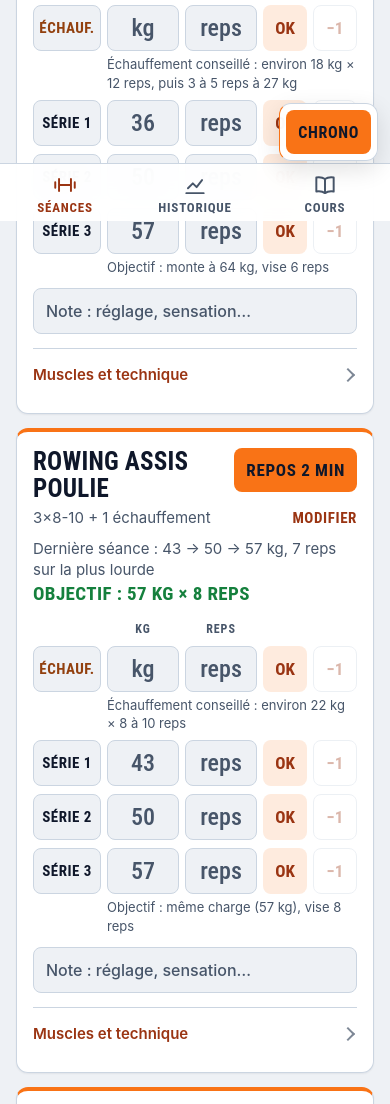
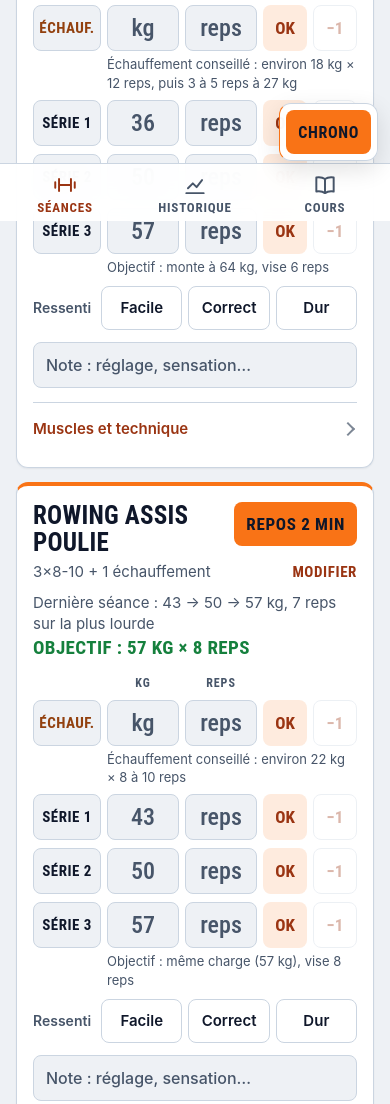
Before and after one commit to amauryfrangeul-bot/carnet-de-salle, a plain HTML site: page index.html in a window 390 px wide. Shown: the part 623-1727 px from the top of the page. Drawn offline with Linux system fonts and the light colour scheme.

Commit message:
Ressenti par exercice (facile, correct, dur) pris en compte dans les conseils de charge
Co-Authored-By: Claude Opus 5.5 <noreply@anthropic.com>
Claude-Session: https://claude.ai/code/session_01LQ63V2RJVsTdtLQtS2FZp9

```diff
--- a/index.html
+++ b/index.html
@@ -287,6 +287,8 @@ section.c>.ct{flex-wrap:wrap;row-gap:8px}section.c>.ct>h2{flex:1 1 9ch;overflow-
 .rcp{list-style:none;margin:8px 0 0;padding:0;text-align:left;font-size:15px;line-height:1.45;font-weight:400}.rcp li,.rcp li.up{margin:4px 0;color:var(--ink)}.rcp b{color:var(--ink)}
 
 .msl{list-style:none;margin:8px 0 0;padding:0}.msl li{display:grid;grid-template-columns:minmax(0,1.5fr) minmax(0,1fr) 34px 46px;gap:8px;align-items:center;padding:5px 0;font-size:15px;border-bottom:1px solid var(--rule)}.msl .bg{height:8px;border-radius:4px;background:var(--rule);overflow:hidden}.msl .bg i{display:block;height:100%;background:var(--mut)}.msl .ok .bg i{background:var(--ok)}.msl .lo .bg i{background:var(--acc)}.msl .nb{text-align:right;font-weight:600}.msl .tg{font-size:13px;font-weight:700;text-transform:uppercase;letter-spacing:.04em}.msl .ok .tg{color:var(--ok)}.msl .lo .tg{color:var(--ink)}.msl .mi .tg{color:var(--mut)}
+
+.fl{display:grid;grid-template-columns:auto repeat(3,minmax(0,1fr));gap:6px;align-items:center;margin:10px 0 4px}.fl span{font-size:14px;font-weight:600;color:var(--mut);padding-right:4px}.fl button{min-height:44px;border:1px solid var(--rule);border-radius:8px;background:transparent;color:var(--ink);font:inherit;font-size:15px;font-weight:600}.fl button.on{background:var(--ink);color:var(--bg);border-color:var(--ink)}
 </style></head><body>
 
 <main><div id="app"></div><footer class="ft"><a href="confidentialite.html">Confidentialité</a><a href="cgu.html">CGU et mentions légales</a></footer></main>
@@ -309,7 +311,7 @@ const KEY="prog_perte_gras_v1",app=document.getElementById("app");
 let H={},cur=0,MODE="s",HS=0;
 function clean(h){const o={},isO=x=>x&&typeof x=="object"&&!Array.isArray(x),isD=d=>typeof d=="string"&&/^\d{4}-\d{1,2}-\d{1,2}$/.test(d),okN=n=>typeof n=="number"&&isFinite(n)&&n>=0&&n<=2000,txt=(t,n)=>String(t).replace(/[<>]/g,"").slice(0,n);
  const side=a=>Array.isArray(a)?a.map(x=>Array.isArray(x)?[okN(x[0])?x[0]:null,okN(x[1])?x[1]:null]:[null,null]):null;
- const rc=r=>{if(!isO(r)||!okN(r.kg))return null;const q={kg:r.kg,reps:okN(r.reps)?r.reps:null,sets:Array.isArray(r.sets)&&r.sets.length&&r.sets.every(okN)?r.sets.slice(0,12):[r.kg]};if(Array.isArray(r.r))q.r=r.r.slice(0,12).map(x=>okN(x)?x:null);if(isD(r.d))q.d=r.d;const L=side(r.L),R=side(r.R);if(L&&R){q.L=L;q.R=R}return q};
+ const rc=r=>{if(!isO(r)||!okN(r.kg))return null;const q={kg:r.kg,reps:okN(r.reps)?r.reps:null,sets:Array.isArray(r.sets)&&r.sets.length&&r.sets.every(okN)?r.sets.slice(0,12):[r.kg]};if(Array.isArray(r.r))q.r=r.r.slice(0,12).map(x=>okN(x)?x:null);if(isD(r.d))q.d=r.d;const L=side(r.L),R=side(r.R);if(L&&R){q.L=L;q.R=R}if(/^[ecd]$/.test(r.f))q.f=r.f;return q};
  if(!isO(h))return o;
  Object.keys(h).forEach(k=>{const v=h[k];
   if(/^\d+\.\d+$/.test(k)){const q=rc(v);if(q){q.p=rc(v.p);o[k]=q}}
@@ -322,6 +324,7 @@ function clean(h){const o={},isO=x=>x&&typeof x=="object"&&!Array.isArray(x),isD
   else if(/^t\.\d+\.\d+$/.test(k)){if(typeof v=="string"&&v)o[k]=v.slice(0,140)}
   else if(/^z\.\d+\.\d+$/.test(k)){if(isO(v)){const z={};Object.keys(v).slice(0,30).forEach(n=>{const e=v[n];if(isO(e)){const c=clean({"0.0":e.r,"h.0.0":e.h,"t.0.0":e.t});z[txt(n,120)]={r:c["0.0"]||null,h:c["h.0.0"]||null,t:c["t.0.0"]||null}}});if(Object.keys(z).length)o[k]=z}}
   else if(/^m\.[a-z0-9]+$/.test(k)){if(v)o[k]=1}
+  else if(/^f\.\d+\.\d+$/.test(k)){if(isO(v)&&isD(v.d)&&/^[ecd]$/.test(v.v))o[k]={d:v.d,v:v.v}}
   else if(k=="w"){if(Array.isArray(v))o.w=v.filter(e=>isO(e)&&isD(e.d)&&typeof e.kg=="number"&&e.kg>=30&&e.kg<=250).map(e=>({d:e.d,kg:e.kg}))}});
  return o}
 try{H=clean(JSON.parse(localStorage.getItem(KEY)||"{}"));cur=+localStorage.getItem(KEY+"_cur")||0}catch(e){H={}}
@@ -369,12 +372,13 @@ function ladder(i,j){const s=new Set(),add=v=>{if(typeof v=="number"&&v>0)s.add(
 let LADS={};
 function rng(rg){const m=String(rg).match(/^(\d+)(?:-(\d+))?$/);return m?[+m[1],+(m[2]||m[1])]:null}
 function dnStep(kg,st,lad){if(st)return Math.max(0,Math.round((kg-st)*100)/100);if(lad&&lad.length){const lw=lad.filter(v=>v<kg-.01);if(lw.length){const v=lw[lw.length-1];if(kg-v<=Math.max(10,3*inc0(kg)))return v}}return Math.max(0,Math.round((kg-inc0(kg))*100)/100)}
-function prog(rows,st,lad,prev){
+function prog(rows,st,lad,prev,feel){
  return rows.map((r,q)=>Object.assign((()=>{const R=rng(r.rg),sec=/s$/.test(String(r.rg).trim());
   if(r.kg==null)return{k:null,r:R?R[0]:(sec?parseInt(r.rg):null),w:"none"};
   if(r.reps==null)return{k:r.kg,r:R?R[0]:null,w:"none"};
   if(r.kg===0||!R)return{k:r.kg,r:sec?r.reps+5:r.reps+1,w:sec?"sec":"bw"};
-  const lo=R[0],hi=R[1],d=inc(r.kg,st,lad),big=r.kg>0&&d/r.kg>.2,thr=hi+(big?2:0);
+  const lo=R[0],hi=R[1],d=inc(r.kg,st,lad),big=r.kg>0&&d/r.kg>.2,thr=hi+(big&&feel!=="e"?2:0);
+  if(r.reps>=hi&&feel==="d")return{k:r.kg,r:r.reps,w:"hard"};
   if(r.reps>=thr){const nk=Math.round((r.kg+d)*100)/100;
    const b=rows.find((o,k)=>{if(k===q||o.kg==null||o.reps==null||o.kg<r.kg-.01||o.kg>nk+.01)return false;const O=rng(o.rg);return O&&o.reps<O[0]});
    if(b)return{k:r.kg,r:r.reps,w:"hold",bk:b.kg,blo:rng(b.rg)[0]};
@@ -393,6 +397,7 @@ function ptx(t){const f=fmt;switch(t.w){
  case"up":return`monte à ${f(t.k)} kg, vise ${t.r} reps`;
  case"hold":return Math.abs(t.bk-t.k)<.01?`garde ${f(t.k)} kg, vise ${t.r} reps : monte quand toutes tes séries à ${f(t.k)} kg auront atteint ${t.blo} reps`:`garde ${f(t.k)} kg, vise ${t.r} reps : monte quand ta série à ${f(t.bk)} kg aura atteint ${t.blo} reps`;
  case"big":return`même charge (${f(t.k)} kg), vise ${t.r} reps (cran suivant +${f(t.d)} kg : monte à ${t.thr} reps)`;
+ case"hard":return`garde ${f(t.k)} kg, vise ${t.r} reps (tu as noté « dur » : consolide avant de monter)`;
  case"down":return`baisse à ${f(t.k)} kg, vise ${t.r} reps (2 séances sous la fourchette)`;
  case"sec":return t.k===0?"poids du corps, vise +5 secondes":"même charge, vise +5 secondes";
  case"bw":return t.k===0?`poids du corps, vise ${t.r} reps`:`même charge (${f(t.k)} kg), vise ${t.r} reps`;
@@ -409,10 +414,10 @@ function sug(r,reps,st,lad,pyr){
  if(!r)return["Pas encore d’historique","Note ta première série de travail"];
  const last=(r.sets&&r.sets.length>1?r.sets.map(fmt).join(" → "):fmt(r.kg))+" kg"+(r.reps?`, ${r.reps} reps sur la plus lourde`:""),h=hi(reps);
  if(!r.reps||!h)return[last,"Note tes reps pour débloquer l’objectif"];
- const rows=rowsOf(r,reps,pyr),T=prog(rows,st,lad,rowsOf(r.p,reps,pyr)),i=topI(rows),t=T[i];
+ const rows=rowsOf(r,reps,pyr),T=prog(rows,st,lad,rowsOf(r.p,reps,pyr),r.f),i=topI(rows),t=T[i];
  if(!t)return[last,"Note tes reps pour débloquer l’objectif"];
  if(t.k===0)return[last,`Objectif : ${t.r} reps au poids du corps`];
- const why={up:" (tu montes)",down:" (tu redescends d’un cran pour repartir)",hold:" (tu gardes la charge)"}[t.w]||"";
+ const why={hard:" (tu consolides)",up:" (tu montes)",down:" (tu redescends d’un cran pour repartir)",hold:" (tu gardes la charge)"}[t.w]||"";
  return[last,`Objectif : ${fmt(t.k)} kg × ${t.r} reps`+why]}
 const INFO=[
 [/pullover|bras tendu/,"Grand dorsal","Triceps (longue portion), grand rond, pectoraux","Coudes à peine fléchis et fixes. Tire avec le dos, pas avec les bras, et garde le buste immobile."],
@@ -502,7 +507,7 @@ function advise(c,top,tt){
  if(rf){if(top.kg>rf.kg)t="up";else if(top.kg<rf.kg)t="dn";else if(rf.reps){if(top.reps>rf.reps)t="up";else if(top.reps<rf.reps)t="dn"}}
  const lead={up:"En progression. ",dn:"En dessous de la dernière fois. ",flat:rf?"Même niveau que la dernière fois. ":""}[t];
  let tip="";const R=rng(tt&&tt.rg||rg);
- if(tt)tip={up:"Haut de la fourchette atteint : tu monteras la charge la prochaine fois.",hold:"Haut de la fourchette atteint, mais garde cette charge : ta série plus lourde doit d’abord tenir la fourchette.",big:"Haut de la fourchette atteint. Le cran suivant est gros : fais encore 2 reps de plus avant de monter.",down:"Deux séances sous la fourchette : la prochaine fois, baisse d’un cran pour repartir proprement.",lo:R?`Sous la fourchette (${R[0]}-${R[1]} reps) : garde cette charge jusqu’à atteindre ${R[0]} reps.`:"",same:"Dans la fourchette : vise une rep de plus."}[tt.w]||"";
+ if(tt)tip={up:"Haut de la fourchette atteint : tu monteras la charge la prochaine fois.",hold:"Haut de la fourchette atteint, mais garde cette charge : ta série plus lourde doit d’abord tenir la fourchette.",big:"Haut de la fourchette atteint. Le cran suivant est gros : fais encore 2 reps de plus avant de monter.",hard:"Tu as noté « dur » : garde la charge la prochaine fois pour la consolider.",down:"Deux séances sous la fourchette : la prochaine fois, baisse d’un cran pour repartir proprement.",lo:R?`Sous la fourchette (${R[0]}-${R[1]} reps) : garde cette charge jusqu’à atteindre ${R[0]} reps.`:"",same:"Dans la fourchette : vise une rep de plus."}[tt.w]||"";
  return[t,lead+tip]}
 function rgRow(rg,n,pyr){if(!pyr||n<=1)return rg;const m=String(rg).match(/^(\d+)-(\d+)$/);if(!m)return rg;const d=2*(n-1);return(+m[1]+d)+"-"+(+m[2]+d)}
 function plan(kg,reps,rg,st,lad){const sec=/s$/.test(String(rg).trim()),m=String(rg).match(/^(\d+)(?:-(\d+))?$/),lo=m?+m[1]:(sec?parseInt(rg):null);
@@ -510,7 +515,7 @@ function plan(kg,reps,rg,st,lad){const sec=/s$/.test(String(rg).trim()),m=String
  const hi=+(m[2]||m[1]);if(reps>=hi)return[Math.round((kg+inc(kg,st,lad))*100)/100,lo];if(reps<lo)return[kg,lo];return[kg,reps+1]}
 function card(p,j,tag,nm){
  const w=Math.min(+p[1],3),st=stepOf(S[cur][3][j]),rc=ref(cur,j),lad=LADS[j]=ladder(cur,j),uni=/unilat|bûcheron/i.test(nm),pyr=/pyramide/i.test(nm),sg=sug(rc,p[2],st,lad,pyr),pr=prOf(cur,j),sgn=rc&&rc.reps&&stag(cur,j);
- const TC=prog(rowsOf(rc,p[2],pyr),st,lad,rowsOf(rc&&rc.p,p[2],pyr)),TL=uni?prog(rowsOf(rc,p[2],pyr,"L"),st,lad,rowsOf(rc&&rc.p,p[2],pyr,"L")):null,TR=uni?prog(rowsOf(rc,p[2],pyr,"R"),st,lad,rowsOf(rc&&rc.p,p[2],pyr,"R")):null,tp=t=>t&&t.w!=="none"?[t.k,t.r]:null;
+ const fz=rc&&rc.f,TC=prog(rowsOf(rc,p[2],pyr),st,lad,rowsOf(rc&&rc.p,p[2],pyr),fz),TL=uni?prog(rowsOf(rc,p[2],pyr,"L"),st,lad,rowsOf(rc&&rc.p,p[2],pyr,"L"),fz):null,TR=uni?prog(rowsOf(rc,p[2],pyr,"R"),st,lad,rowsOf(rc&&rc.p,p[2],pyr,"R"),fz):null,fe=H["f."+cur+"."+j],fv=fe&&fe.d==today()?fe.v:"",tp=t=>t&&t.w!=="none"?[t.k,t.r]:null;
  let pairs=rc&&rc.sets?rc.sets.map((kg,i)=>[kg,repsOf(rc,i)]):[];if(pyr)pairs=pairs.slice().sort((a,b)=>b[0]-a[0]);
  let rows="";
  for(let q=1;q<=w+1;q++){
@@ -522,7 +527,7 @@ function card(p,j,tag,nm){
   rows+=`<div class="row${uni?" u":""}" data-j="${j}" data-rg="${rrg}" data-lk="${dv(pv)}" data-lr="${dv(lp&&lp[1])}" data-pk="${dv(pa[0])}" data-pr="${dv(pa[1])}" data-pk2="${dv(pb[0])}" data-pr2="${dv(pb[1])}" data-px="${esc(px)}"><label class="chip"><input type="checkbox" class="wu"${q==1?" checked":""}><span class="a">Échauf.</span><span class="b">Série ${q-1}</span></label>`+(uni?`<span class="sd">G</span><input class="kg" inputmode="decimal" autocomplete="off" aria-label="Charge côté gauche, ligne ${q}" ${sd("L")}><input class="rp" inputmode="numeric" autocomplete="off" aria-label="Répétitions côté gauche, ligne ${q}" placeholder="reps">${qb("",", côté gauche")}<span class="sd">D</span><input class="kg2" inputmode="decimal" autocomplete="off" aria-label="Charge côté droit, ligne ${q}" ${sd("R")}><input class="rp2" inputmode="numeric" autocomplete="off" aria-label="Répétitions côté droit, ligne ${q}" placeholder="reps">${qb(' data-sd="2"',", côté droit")}`:`<input class="kg" inputmode="decimal" autocomplete="off" aria-label="Charge, ligne ${q}" placeholder="${ph}" data-ph="${pv===null?"":pv}"><input class="rp" inputmode="numeric" autocomplete="off" aria-label="Répétitions, ligne ${q}" placeholder="reps">${qb("","")}`)+`</div><div class="nx"></div>`}
  const rest=p[3]=="0 s"?`<span class="r z">Sans repos</span>`:`<button class="r" data-s="${p[3]}">Repos ${p[3]}</button>`,
   fmtL=pyr?`${w} séries : ${Array.from({length:w},(_,n)=>rgRow(p[2],n+1,true)).join(" / ")} reps + 1 échauffement`:`${w}×${p[2]}${uni?" par côté":""} + 1 échauffement`;
- return `<section class="c" data-j="${j}" data-r="${p[2]}" data-st="${st}" data-py="${pyr?1:""}"><div class="ct"><h2>${tag?`<em>${tag}</em>`:""}${pyr?nm.replace(/\s*\(pyramide inversée\)/i,""):nm}</h2>${rest}</div><p class="m"><span>${fmtL}</span><button class="lk ed" data-e="${j}">Modifier</button></p>${pyr?`<p class="last"><b>Pyramide inversée.</b> Série la plus lourde en premier, puis allège d’environ 10 % à chaque série en visant plus de reps.</p>`:""}<p class="last">Dernière séance : ${sg[0]}</p>${pr?`<p class="last rcd">${prTxt(pr)}</p>`:""}<p class="goal"><b>${sg[1]}</b></p>${sgn?`<p class="last stg">Pas de progrès depuis 3 séances. C’est normal en sèche : garde la charge et vise une rep de plus. Si ça dure, soigne ton sommeil.</p>`:""}<div class="hdr${uni?" u":""}"><span></span>${uni?"<span></span>":""}<span>kg</span><span>reps</span><span></span><span></span></div>${rows}<input class="nt" maxlength="140" placeholder="Note : réglage, sensation…" aria-label="Note pour cet exercice" value="${esc(H["t."+cur+"."+j]||"")}" autocomplete="off" enterkeyhint="done"><p class="adv"></p>${info(nm,p[4])}</section>`}
+ return `<section class="c" data-j="${j}" data-r="${p[2]}" data-st="${st}" data-py="${pyr?1:""}"><div class="ct"><h2>${tag?`<em>${tag}</em>`:""}${pyr?nm.replace(/\s*\(pyramide inversée\)/i,""):nm}</h2>${rest}</div><p class="m"><span>${fmtL}</span><button class="lk ed" data-e="${j}">Modifier</button></p>${pyr?`<p class="last"><b>Pyramide inversée.</b> Série la plus lourde en premier, puis allège d’environ 10 % à chaque série en visant plus de reps.</p>`:""}<p class="last">Dernière séance : ${sg[0]}</p>${pr?`<p class="last rcd">${prTxt(pr)}</p>`:""}<p class="goal"><b>${sg[1]}</b></p>${sgn?`<p class="last stg">Pas de progrès depuis 3 séances. C’est normal en sèche : garde la charge et vise une rep de plus. Si ça dure, soigne ton sommeil.</p>`:""}<div class="hdr${uni?" u":""}"><span></span>${uni?"<span></span>":""}<span>kg</span><span>reps</span><span></span><span></span></div>${rows}<div class="fl" role="group" aria-label="Ressenti sur cet exercice"><span>Ressenti</span>${[["e","Facile"],["c","Correct"],["d","Dur"]].map(x=>`<button data-fe="${x[0]}" data-fj="${j}" class="${fv==x[0]?"on":""}" aria-pressed="${fv==x[0]}">${x[1]}</button>`).join("")}</div><input class="nt" maxlength="140" placeholder="Note : réglage, sensation…" aria-label="Note pour cet exercice" value="${esc(H["t."+cur+"."+j]||"")}" autocomplete="off" enterkeyhint="done"><p class="adv"></p>${info(nm,p[4])}</section>`}
 const COURS=[
 
 {t:"Les muscles, simplement",k:"Un muscle ne sait que tirer. Pour bouger dans les deux sens, il en faut deux opposés.",b:[
@@ -708,7 +713,7 @@ function upd(){if(!document.getElementById("pb"))return;
  const cs=app.querySelectorAll("section.c"),tally={up:0,flat:0,dn:0};let d=0,all=cs.length>0;
  cs.forEach((c,ci)=>{let n=0,ok=false,top=null,topT=null;const rc=ref(cur,+c.dataset.j),rg=c.dataset.r,st=+c.dataset.st||0,lad=LADS[c.dataset.j],pyrC=c.dataset.py=="1",uniC=!!c.querySelector(".row.u");
   const live=[...c.querySelectorAll(".row")].filter(r=>!r.querySelector(".wu").checked).map(r=>{const k=r.querySelector(".kg"),rpL=rpn(r.querySelector(".rp").value),s2=side2(r),kgL=k.value!==""?num(k.value):(k.dataset.ph!==""?+k.dataset.ph:(rpL!==null||(s2&&s2.reps!==null)?0:null)),rrg=r.dataset.rg||rg;let kg=kgL,rp=rpL;if(s2){const kgR=s2.kg!==null?s2.kg:kgL;if(kgL===null||rpL===null||s2.reps===null)rp=null;else if(kgR<kgL||(kgR==kgL&&s2.reps<rpL)){kg=kgR;rp=s2.reps}return{c:{kg:kg,reps:rp,rg:rrg},l:{kg:kgL,reps:rpL,rg:rrg},r:{kg:s2.kg!==null?s2.kg:kgL,reps:s2.reps,rg:rrg}}}return{c:{kg:kg,reps:rp,rg:rrg}}});
-  const LC=prog(live.map(x=>x.c),st,lad,rowsOf(rc,rg,pyrC)),LL=uniC?prog(live.map(x=>x.l||x.c),st,lad,rowsOf(rc,rg,pyrC,"L")):null,LR=uniC?prog(live.map(x=>x.r||x.c),st,lad,rowsOf(rc,rg,pyrC,"R")):null;
+  const fe0=H["f."+cur+"."+c.dataset.j],fv=fe0&&fe0.d==today()?fe0.v:undefined,LC=prog(live.map(x=>x.c),st,lad,rowsOf(rc,rg,pyrC),fv),LL=uniC?prog(live.map(x=>x.l||x.c),st,lad,rowsOf(rc,rg,pyrC,"L"),fv):null,LR=uniC?prog(live.map(x=>x.r||x.c),st,lad,rowsOf(rc,rg,pyrC,"R"),fv):null;
   const fw=[...c.querySelectorAll(".row")].find(r=>!r.querySelector(".wu").checked),fk=fw&&fw.querySelector(".kg"),base=fk?(fk.value!==""?num(fk.value):(fk.dataset.ph!==""?+fk.dataset.ph:null)):null;
   c.querySelectorAll(".row").forEach(r=>{r.querySelectorAll(".qk").forEach(b=>{const f=r.querySelector(b.dataset.sd?".rp2":".rp").value!=="";if(b.dataset.q=="p"){b.textContent=f?"+1":"OK";b.setAttribute("aria-label",(f?"Une rep de plus":"Remplir avec l’objectif")+(b.dataset.sd?", côté droit":""))}else b.disabled=!f});if(!r.querySelector(".wu").checked){n++;r.querySelector(".b").textContent="Série "+n;
    const k=r.querySelector(".kg"),p=r.querySelector(".rp"),s2=side2(r);
@@ -756,7 +761,7 @@ function save(auto,part){clearTimeout(tv);pend=0;
  let n=0;
  Object.keys(rows).forEach(j=>{let best=null;
   rows[j].forEach(r=>{if(!r.w&&r.kg!==null&&(!best||r.kg>best.kg||(r.kg==best.kg&&(r.reps||0)>(best.reps||0))))best=r});
-  if(best){const old=rec(cur,+j),ws=rows[j].filter(r=>!r.w&&r.kg!==null);H[cur+"."+j]={kg:best.kg,reps:best.reps,sets:ws.map(r=>r.kg),r:ws.map(r=>r.reps),d:today(),p:old?(old.d==today()?(old.p||null):{kg:old.kg,reps:old.reps,sets:old.sets,r:old.r,L:old.L,R:old.R}):null};if(ws[0].L){H[cur+"."+j].L=ws.map(r=>r.L);H[cur+"."+j].R=ws.map(r=>r.R)}{const hk="h."+cur+"."+j,ar=H[hk]||[],en={d:today(),kg:best.kg,reps:best.reps,vol:Math.round(ws.reduce((a,r)=>a+(r.L?((r.L[0]||0)*(r.L[1]||0)+(r.R[0]||0)*(r.R[1]||0)):(r.kg||0)*(r.reps||0)),0))};if(ar.length&&ar[ar.length-1].d==today())ar[ar.length-1]=en;else ar.push(en);H[hk]=ar}n++}});
+  if(best){const old=rec(cur,+j),ws=rows[j].filter(r=>!r.w&&r.kg!==null);H[cur+"."+j]={kg:best.kg,reps:best.reps,sets:ws.map(r=>r.kg),r:ws.map(r=>r.reps),d:today(),...((x=>x&&x.d==today()?{f:x.v}:{})(H["f."+cur+"."+j])),p:old?(old.d==today()?(old.p||null):{kg:old.kg,reps:old.reps,sets:old.sets,r:old.r,L:old.L,R:old.R}):null};if(ws[0].L){H[cur+"."+j].L=ws.map(r=>r.L);H[cur+"."+j].R=ws.map(r=>r.R)}{const hk="h."+cur+"."+j,ar=H[hk]||[],en={d:today(),kg:best.kg,reps:best.reps,vol:Math.round(ws.reduce((a,r)=>a+(r.L?((r.L[0]||0)*(r.L[1]||0)+(r.R[0]||0)*(r.R[1]||0)):(r.kg||0)*(r.reps||0)),0))};if(ar.length&&ar[ar.length-1].d==today())ar[ar.length-1]=en;else ar.push(en);H[hk]=ar}n++}});
  if(n){if(!part)H["v."+cur]=today();const nn=H["n."+cur]||[];if(nn[nn.length-1]!==today())nn.push(today());H["n."+cur]=nn}store();
  const nt=app.querySelector(".note");if(stErr){if(nt)nt.textContent="Enregistrement impossible : le stockage du téléphone est plein ou bloqué.";return}
  if(part)return;
@@ -768,6 +773,7 @@ app.addEventListener("click",e=>{
  const t=e.target.closest("button");if(!t)return;
  if(t.dataset.t!==undefined)setTheme(t.dataset.t);
  else if(t.dataset.q!==undefined)qfill(t);
+ else if(t.dataset.fe!==undefined){const k="f."+cur+"."+t.dataset.fj,o=H[k],off=o&&o.d==today()&&o.v==t.dataset.fe;if(off)delete H[k];else H[k]={d:today(),v:t.dataset.fe};const r=H[cur+"."+t.dataset.fj];if(r&&r.d==today()){if(off)delete r.f;else r.f=t.dataset.fe}store();t.parentNode.querySelectorAll("button").forEach(b=>{const on=!off&&b===t;b.classList.toggle("on",on);b.setAttribute("aria-pressed",on)});upd()}
  else if(t.dataset.ar!==undefined){AUTO=t.dataset.ar=="1";try{localStorage.setItem(KEY+"_auto",AUTO?"1":"0")}catch(x){}app.querySelectorAll("[data-ar]").forEach(b=>{const on=(b.dataset.ar=="1")==AUTO;b.classList.toggle("on",on);b.setAttribute("aria-pressed",on)})}
  else if(t.id=="bks2")doBackup();
  else if(t.dataset.bz!==undefined){try{localStorage.setItem(KEY+"_bks",today())}catch(x){}const w=app.querySelector(".bkw");if(w)w.remove()}
--- a/sw.js
+++ b/sw.js
@@ -1,4 +1,4 @@
-const C="carnet-v31",A=["./","index.html"];
+const C="carnet-v32",A=["./","index.html"];
 self.addEventListener("install",e=>{e.waitUntil(caches.open(C).then(c=>c.addAll(A.map(u=>new Request(u,{cache:"reload"})))).then(()=>self.skipWaiting()))});
 self.addEventListener("activate",e=>{e.waitUntil(caches.keys().then(k=>Promise.all(k.filter(x=>x!==C).map(x=>caches.delete(x)))).then(()=>self.clients.claim()))});
 self.addEventListener("fetch",e=>{const q=e.request;if(q.method!=="GET")return;
```
